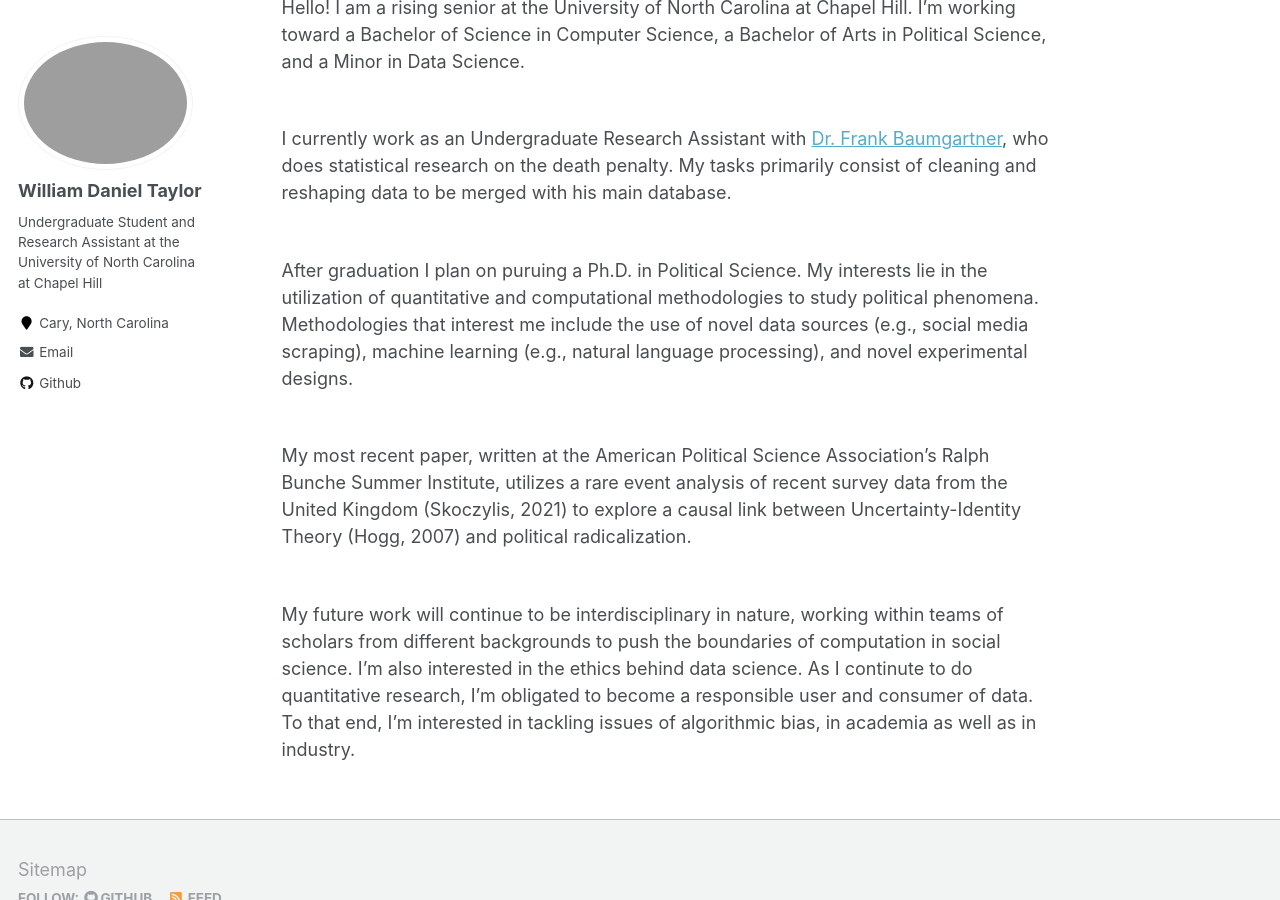
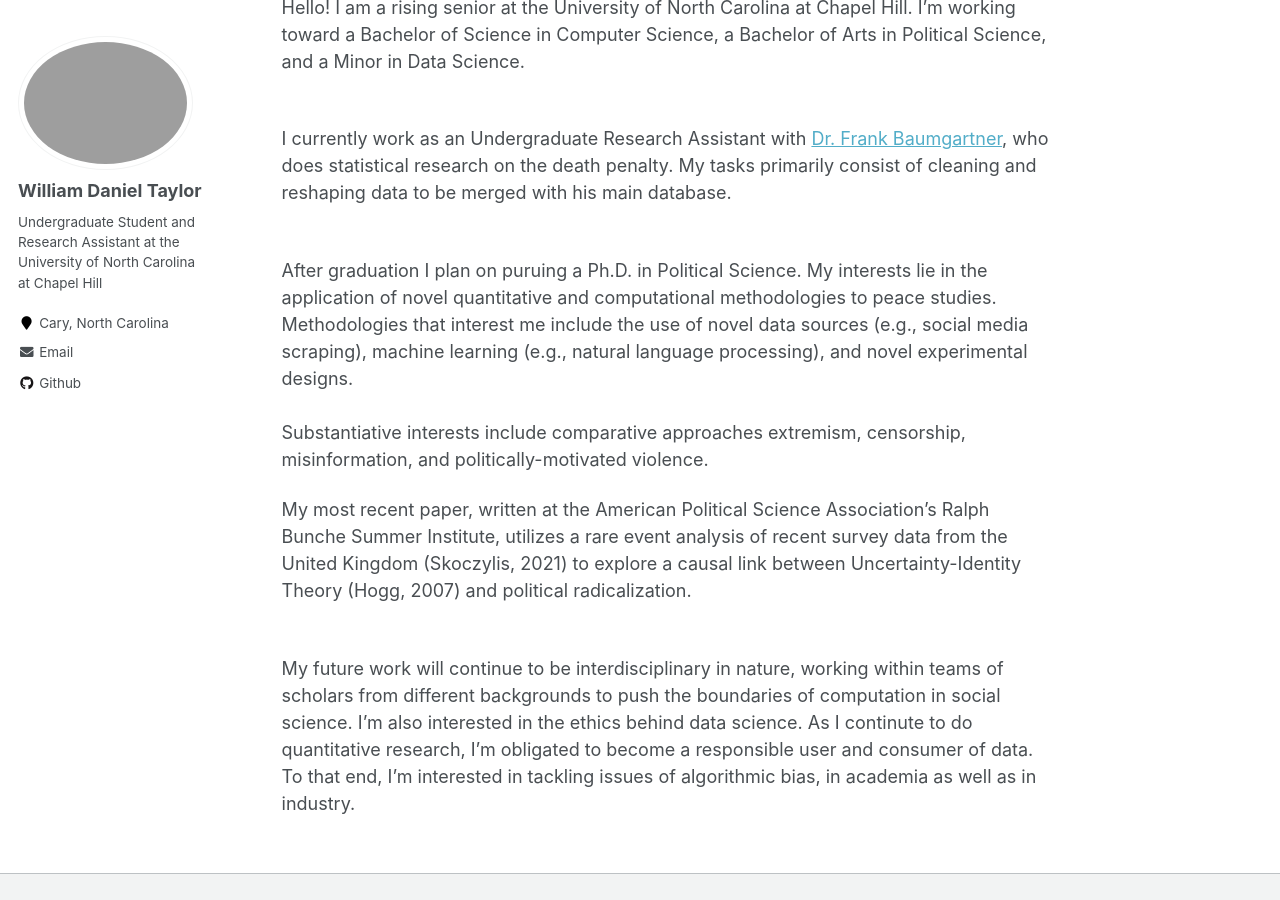
Before and after one commit to wdtaylor30/wdtaylor30.github.io, a Jekyll site: the page built from _pages/about.md, in a window 1280 px wide and 900 px high, scrolled down 722 px. Built offline with Jekyll 4.4.1, drawn with Linux system fonts in a browser that asks for light colours.

Commit message:
updated about.md

```diff
--- a/_pages/about.md
+++ b/_pages/about.md
@@ -15,7 +15,7 @@
 
 I currently work as an Undergraduate Research Assistant with [Dr. Frank Baumgartner](https://fbaum.unc.edu/), who does statistical research on the death penalty. My tasks primarily consist of cleaning and reshaping data to be merged with his main database. <br> <br>
 
-After graduation I plan on puruing a Ph.D. in Political Science. My interests lie in the utilization of quantitative and computational methodologies to study political phenomena. Methodologies that interest me include the use of novel data sources (e.g., social media scraping), machine learning (e.g., natural language processing), and novel experimental designs.<br><br>
+After graduation I plan on puruing a Ph.D. in Political Science. My interests lie in the application of novel quantitative and computational methodologies to peace studies. Methodologies that interest me include the use of novel data sources (e.g., social media scraping), machine learning (e.g., natural language processing), and novel experimental designs.<br><br> Substantiative interests include comparative approaches extremism, censorship, misinformation, and politically-motivated violence.
 
 My most recent paper, written at the American Political Science Association's Ralph Bunche Summer Institute, utilizes a rare event analysis of recent survey data from the United Kingdom (Skoczylis, 2021) to explore a causal link between Uncertainty-Identity Theory (Hogg, 2007) and political radicalization.<br> <br>
 
```
